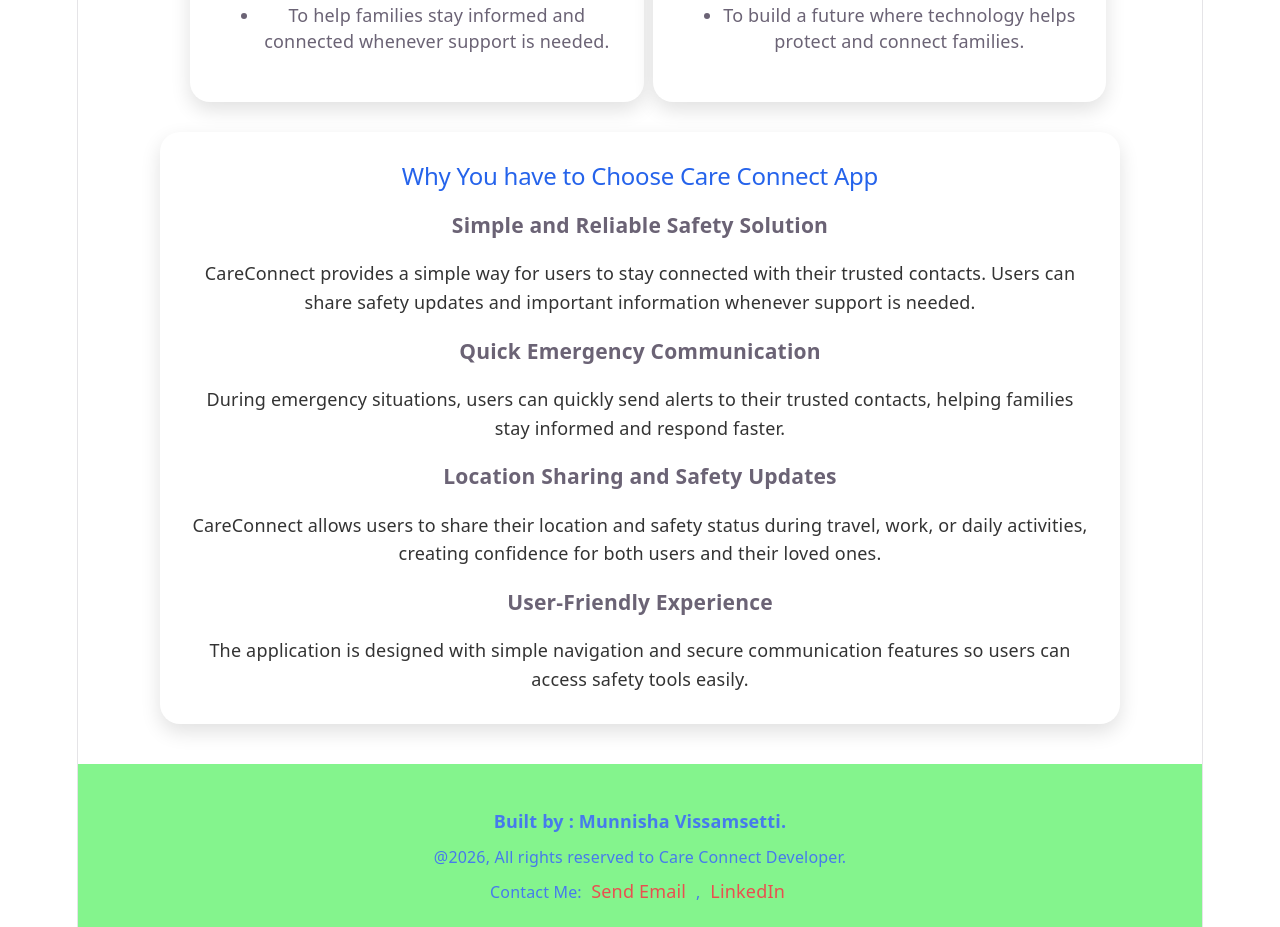
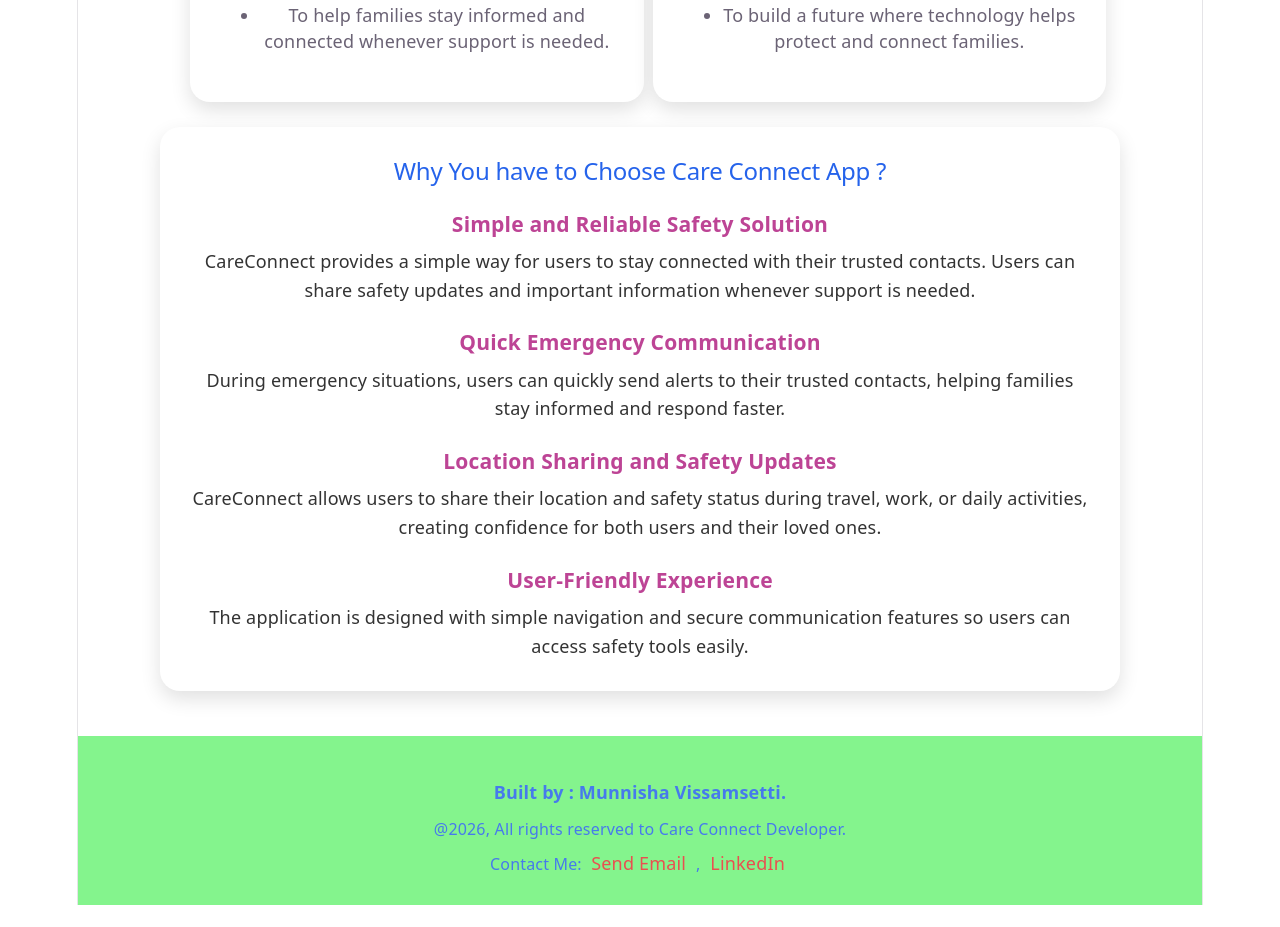
Before and after one commit to Munnisha-code/Final-Project-Unit1-CareConnect, a React (Vite) app: page /about in a window 1280 px wide. Shown: the part 1080-2007 px from the top of the page. After the commit the page ends 1985 px from the top, so only its background shows below. Built offline with nearby package versions, Linux system fonts and the light colour scheme.

Commit message:
Added styling for Why Choose CareConnect section content.

```diff
--- a/src/pages/About.jsx
+++ b/src/pages/About.jsx
@@ -95,9 +95,9 @@ function About(){
             </section>
          </div>
 
-            <section className="about-card">
+            <section className="why-careconnect">
 
-                <h2>Why You have to Choose Care Connect App</h2>
+                <h2>Why You have to Choose Care Connect App ?</h2>
 
                 <h3>Simple and Reliable Safety Solution</h3>
                 <p>
--- a/src/pages/Pages.css
+++ b/src/pages/Pages.css
@@ -141,7 +141,8 @@
 
 }
 .about-intro,
-.about-card {
+.about-card,
+.why-careconnect {
 
     background-color: white;
      padding: 30px;
@@ -155,7 +156,8 @@
 }
 
 .about-intro:hover,
-.about-card:hover {
+.about-card:hover,
+.why-careconnect {
 
     transform: translateY(-5px);
 
@@ -172,17 +174,28 @@
 
 }
 .about-card h2,
-.about-intro h2 {
+.about-intro h2,
+.why-careconnect h2 {
 
     text-align: center;
     color: #2563eb;
 
 }
-.about-card p,
-.about-intro p {
+
+
+.about-intro p ,
+.why-careconnect p {
 
     line-height: 1.6;
     color: #333;
+
+}
+
+.why-careconnect h3 {
+
+    color: #bd4495;
+    margin-top: 25px;
+    margin-bottom: 10px;
 
 }
 
```
